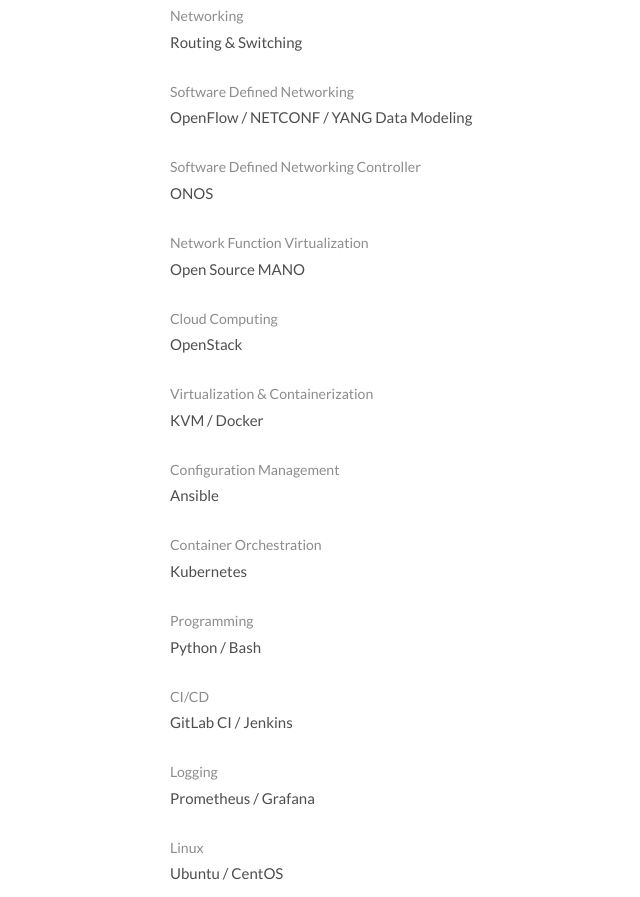
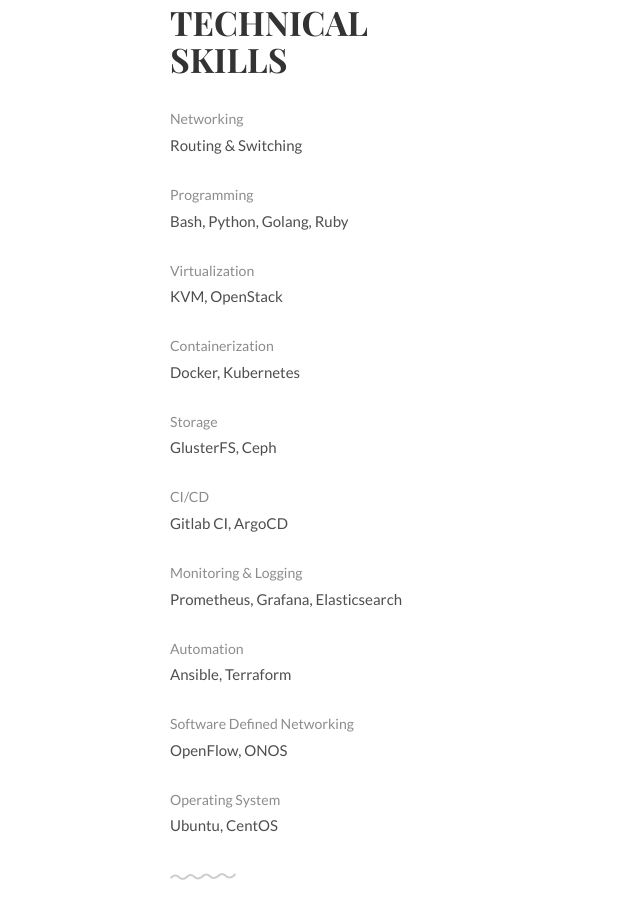
Before and after one commit to zufardhiyaulhaq/archive-cv, a plain HTML site: page index.html in a window 1280 px wide. Shown: the part 1603-2500 px from the top of the page, without its empty margins (159-799 px from the left). Drawn offline with Linux system fonts and the light colour scheme.

Commit message:
update information & picture

```diff
--- a/index.html
+++ b/index.html
@@ -5,7 +5,7 @@
     <meta charset="utf-8" />
     <meta name="google-site-verification" content="inFRUZsGpGPkMC6CVcXwQWAgkPr_rkFYQwx6ojZnohk" />
     <meta name="viewport" content="width=device-width, initial-scale=1">
-    <meta name="description" content="Personal Curriculum Vitae.">
+    <meta name="description" content="Personal Site.">
     <meta name="author" content="">
     <meta name="viewport" content="width=device-width, initial-scale=1" />
     <link rel="stylesheet" href="css/kube.min.css" />
@@ -17,7 +17,7 @@
 	<style>
 		.intro h1:before {
 			/* Edit this with your name or anything else */
-			content: 'ZUFAR';
+			content: 'CLOUD';
 		}
 	</style>
 </head>
@@ -54,7 +54,7 @@
 					<h1>I live in<br><span id="typed"></span></h1>
 				</div>
 				<p>
-					Active Student in Telkom University, over two years experience as Cloud Engineer and very interested on Cloud Computing, Software Defined Networking, Network Function Virtualization, Internet of Things, and 5G.
+					Active Student in Telkom University, over two years experience as a Cloud Engineer and very interested in  Cloud Native, Cloud Computing, Software Defined Networking, Internet of Things, and currently learning how to code.
 				</p>
 			</div>
 		</div>
@@ -65,16 +65,20 @@
 		<div class="container">
 			<h1>Work<br>Experiences</h1>
 			<ul class="work-list">
-				<li>2017 - Present</li>
+				<li>2020 - Present</li>
+				<li><a href="#">Gojek</a></li>
+				<li>Cloud Platform Engineer</li>
+			</ul>
+			<ul class="work-list">
+				<li>2018 - Present</li>
+				<li><a href="#">Open Networking Foundation</a></li>
+				<li>ONF Ambassador</li>
+			</ul>
+			<ul class="work-list">
+				<li>2017 - 2020</li>
 				<li><a href="#">PT Boer Technology</a></li>
 				<li>Cloud Engineer</li>
 			</ul>
-		        <ul class="work-list">
-				<li>2018 - Present</li>
-				<li><a href="#">Open Networking Foundation</a></li>
-				<li>Ambassador</li>
-			</ul>
-
 		</div>
 	</div>
 
@@ -114,49 +118,40 @@
 				<li>Routing & Switching</li>
 			</ul>
 			<ul class="skill-list list-flat">
-				<li>Software Defined Networking</li>
-				<li>OpenFlow / NETCONF / YANG Data Modeling</li>
+				<li>Programming</li>
+				<li>Bash, Python, Golang, Ruby</li>
 			</ul>
 			<ul class="skill-list list-flat">
-				<li>Software Defined Networking Controller</li>
-				<li>ONOS</li>
+				<li>Virtualization</li>
+				<li>KVM, OpenStack</li>
 			</ul>
 			<ul class="skill-list list-flat">
-				<li>Network Function Virtualization</li>
-				<li>Open Source MANO</li>
+				<li>Containerization</li>
+				<li>Docker, Kubernetes</li>
 			</ul>
 			<ul class="skill-list list-flat">
-				<li>Cloud Computing</li>
-				<li>OpenStack</li>
+				<li>Storage</li>
+				<li>GlusterFS, Ceph</li>
 			</ul>
 			<ul class="skill-list list-flat">
-				<li>Virtualization & Containerization</li>
-				<li>KVM / Docker</li>
+				<li>CI/CD</li>
+				<li>Gitlab CI, ArgoCD</li>
 			</ul>
 			<ul class="skill-list list-flat">
-				<li>Configuration Management</li>
-				<li>Ansible</li>
+				<li>Monitoring & Logging</li>
+				<li>Prometheus, Grafana, Elasticsearch</li>
 			</ul>
 			<ul class="skill-list list-flat">
-				<li>Container Orchestration</li>
-				<li>Kubernetes</li>
+				<li>Automation</li>
+				<li>Ansible, Terraform</li>
 			</ul>
 			<ul class="skill-list list-flat">
-				<li>Programming</li>
-				<li>Python / Bash</li>
-			</ul>
-
-			<ul class="skill-list list-flat">
-				<li>CI/CD</li>
-				<li>GitLab CI / Jenkins</li>
+				<li>Software Defined Networking</li>
+				<li>OpenFlow, ONOS</li>
 			</ul>
 			<ul class="skill-list list-flat">
-				<li>Logging</li>
-				<li>Prometheus / Grafana</li>
-			</ul>
-			<ul class="skill-list list-flat">
-				<li>Linux</li>
-				<li>Ubuntu / CentOS</li>
+				<li>Operating System</li>
+				<li>Ubuntu, CentOS</li>
 			</ul>
 
 		</div>
@@ -177,7 +172,7 @@
 				</div>
 			    <div class="unit-50">
 					<ul class="social list-flat right">
-						<li><a href="mailto:zufar@onf-ambassador.org"><i class="far fa-envelope"></i></i></a></li>
+						<li><a href="mailto:zufardhiyaulhaq@gmail.com"><i class="far fa-envelope"></i></i></a></li>
 						<li><a href="https://www.linkedin.com/in/zufardhiyaulhaq/"><i class="fab fa-linkedin-in"></i></i></a></li>
 						<li><a href="https://github.com/zufardhiyaulhaq"><i class="fab fa-github"></i></i></a></li>
 					</ul>
@@ -194,7 +189,7 @@
     <script>
 		function newTyped(){}$(function(){$("#typed").typed({
 		// Change to edit type effect
-		strings: ["Bandung", "Cloud"],
+		strings: ["Localhost", "Cloud"],
 
 		typeSpeed:90,backDelay:700,contentType:"html",loop:!0,resetCallback:function(){newTyped()}}),$(".reset").click(function(){$("#typed").typed("reset")})});
     </script>
```
Also changed, not shown: img/ava.jpg, 2 other files.
